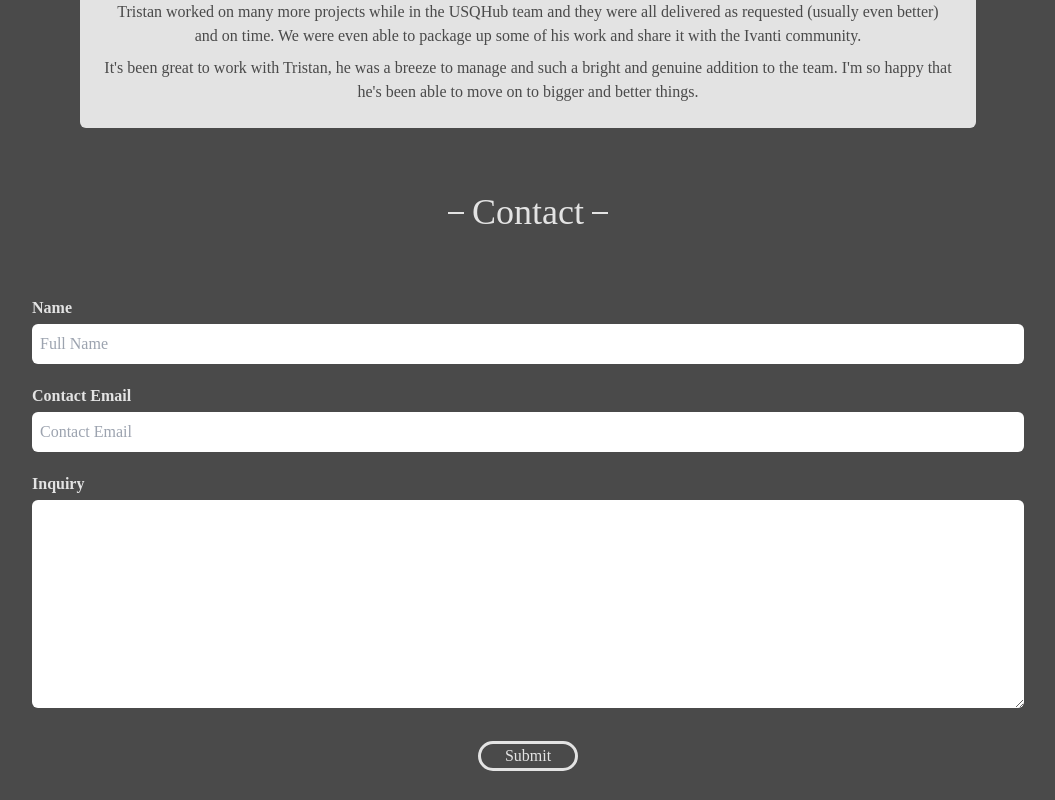
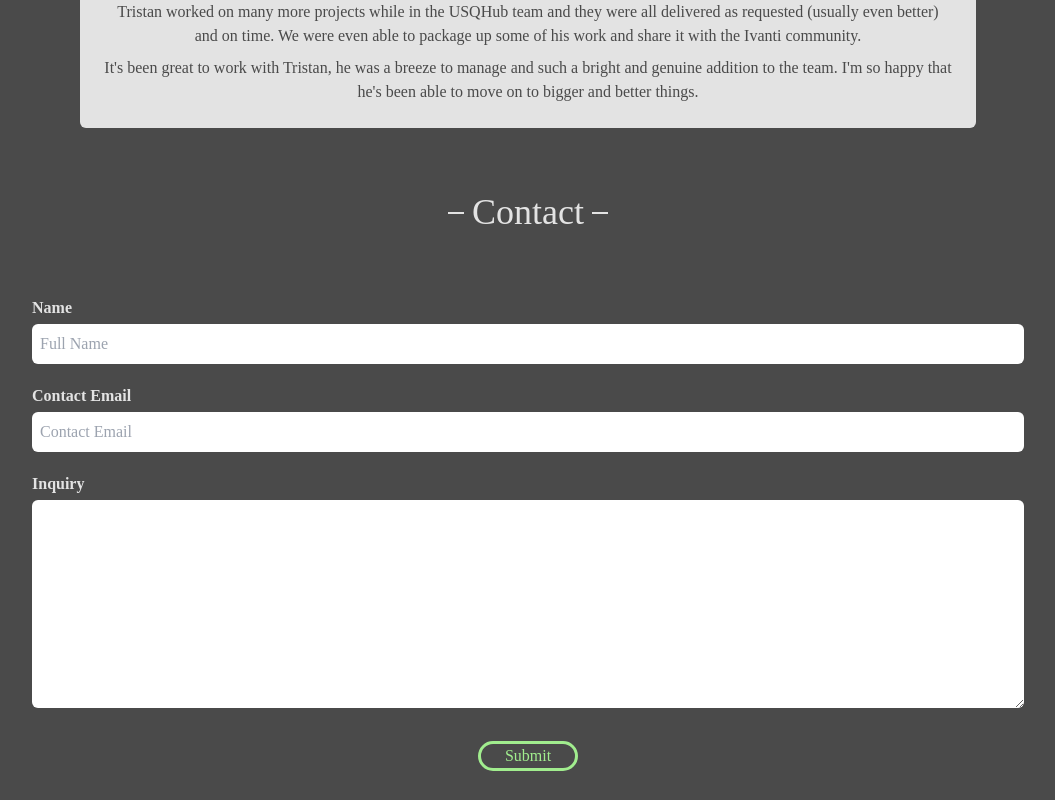
Before and after one commit to Tristan-Muggridge/portfolio, a React (Vite) app: page / in a window 1280 px wide. Shown: the part 3580-4380 px from the top of the page, without its empty margins (112-1167 px from the left). Built offline with nearby package versions, Linux system fonts and the light colour scheme.

Commit message:
adding additional disabled param

```diff
--- a/src/components/sub-components/Button.tsx
+++ b/src/components/sub-components/Button.tsx
@@ -1,10 +1,16 @@
 interface IProps {
     buttonText: string
+    disabled?: boolean
     // onClick(): void
 }
 
-export default function ({buttonText}: IProps) {
+export default function ({buttonText, disabled}: IProps) {
     return (
-        <button type="submit" className='outline outline-neutral-300 rounded-full px-6 my-8 text-neutral-300 w-fit mx-auto'>{buttonText}</button>
+        <button
+        disabled={!disabled}
+        type="submit"
+        className={`outline rounded-full px-6 my-8 w-fit mx-auto ${disabled == false ? 'outline-red-100 text-red-100' : 'outline-green-100 text-green-100'}`}>
+            {buttonText}
+        </button>
     )
 }
```
